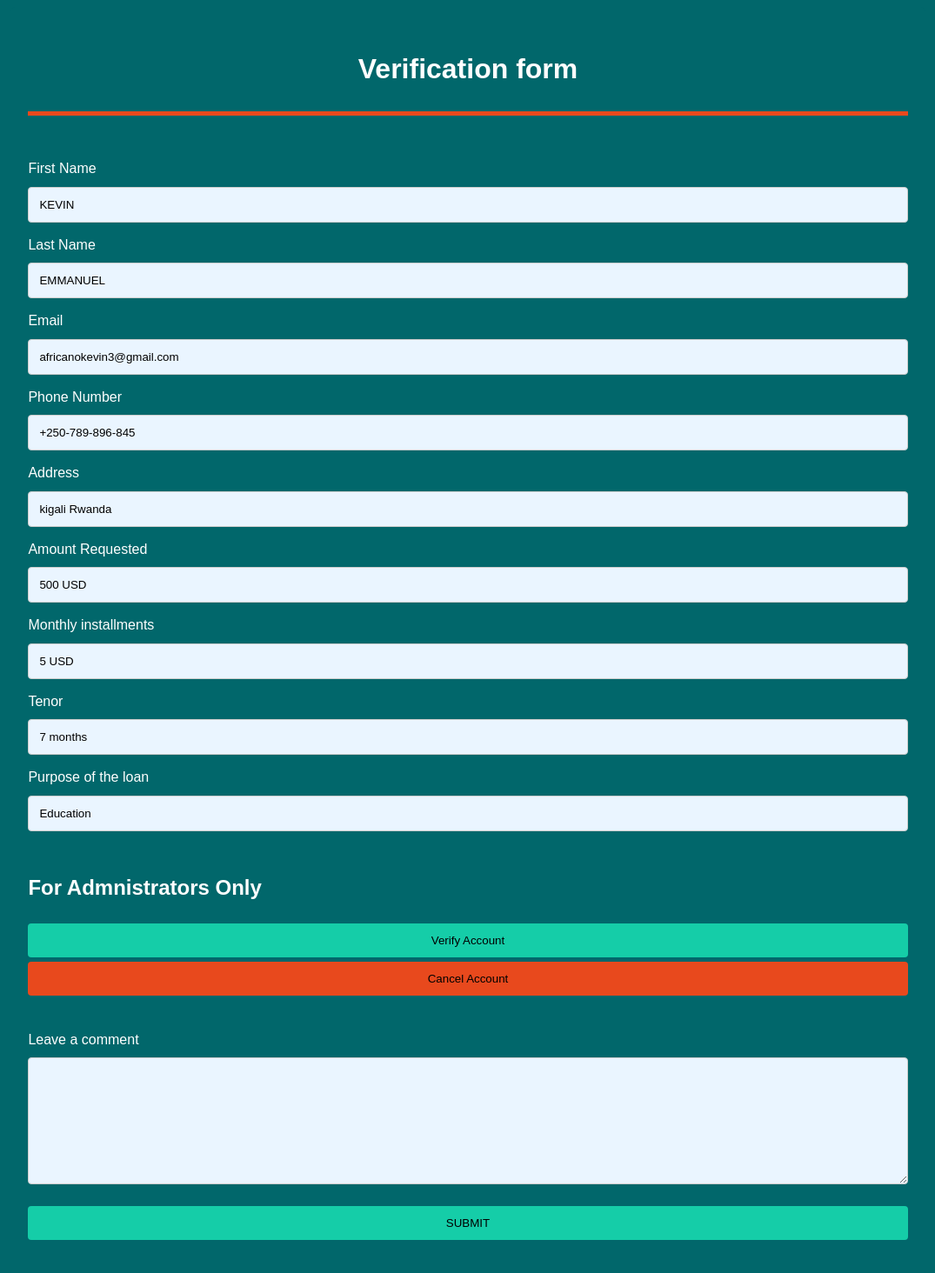
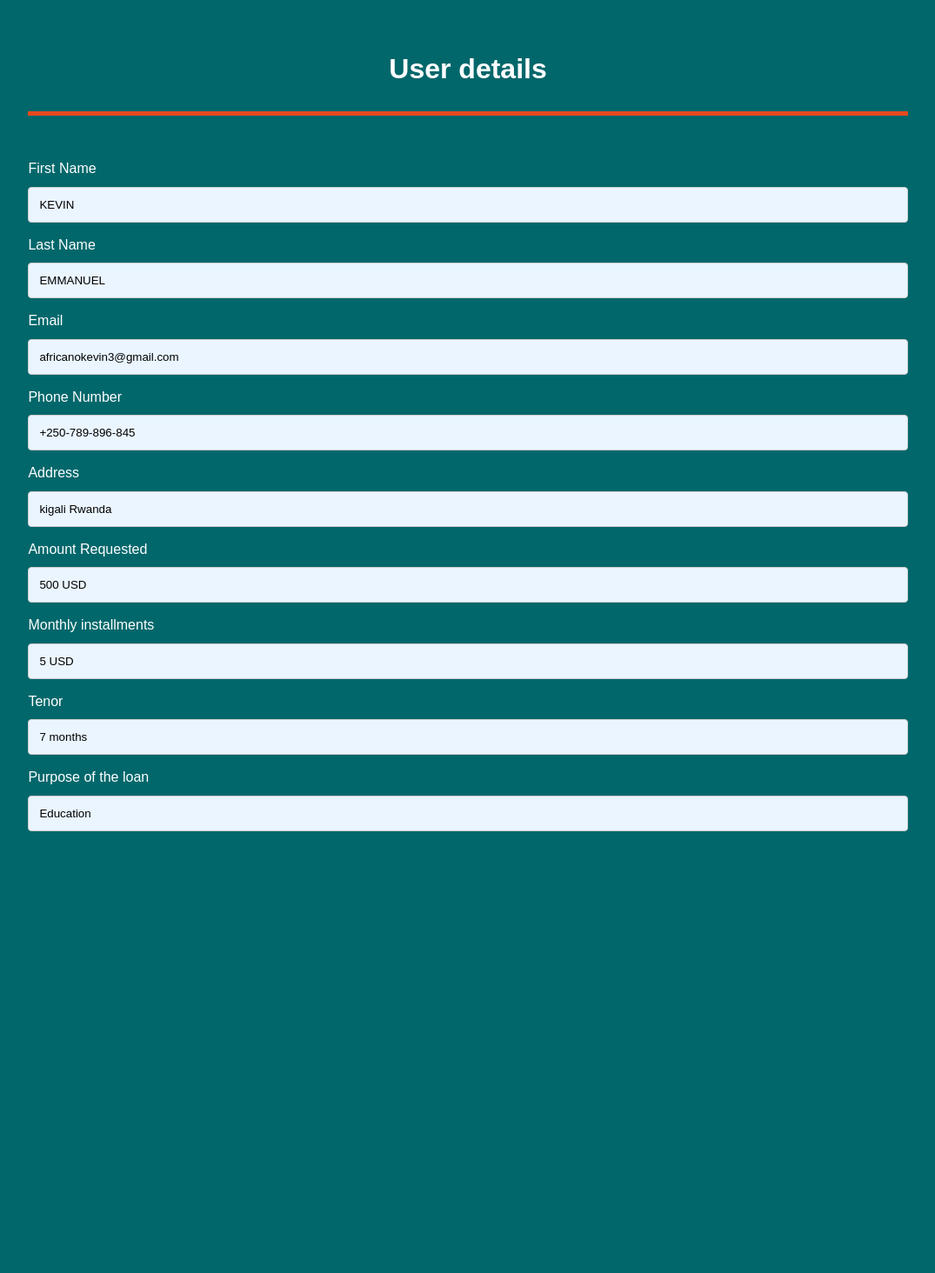
Before and after one commit to africanoKevin/Quick-credit, a website: page ui/verification.html in a window 1280 px wide. Shown: the whole page at 87% size, without its empty margins (102-1177 px from the left). After the commit the page ends 1069 px from the top, so only its background shows below. Drawn offline with Linux system fonts and the light colour scheme.

Commit message:
[feature] update ui resource files

```diff
--- a/ui/verification.html
+++ b/ui/verification.html
@@ -13,7 +13,7 @@
         <form class="" action="index.html" method="post">
             <header>
                 <div class="verifyhead">
-                    <h1>Verification form</h1>
+                    <h1>User details</h1>
                 </div>
             </header>
 
@@ -99,32 +99,6 @@
                     <input type="text" name="" readonly='readonly' value="Education">
                 </div>
             </div>
-
-
-
-
-
-
-            <div class="admincontainer">
-                <h2>For Admnistrators Only</h2>
-                <button class="buttonverify" name="button">Verify Account</button>
-                <button class="buttoncancel" name="button">Cancel Account</button>
-
-            </div>
-
-            <div class="row">
-                <div class="col-25">
-                    <label>Leave a comment</label>
-                </div>
-                <div class="col-75">
-                    <textarea name="name" rows="8" cols="80"></textarea>
-                </div>
-            </div>
-
-            <div class="buttoncontainer">
-                <button class="buttonsubmit" name="button">Submit</button>
-
-            </div>
     </div>
 
 
```
Also changed, not shown: ui/admin.html (+8 -6 lines), ui/dashbord.html (+7 -4 lines).
